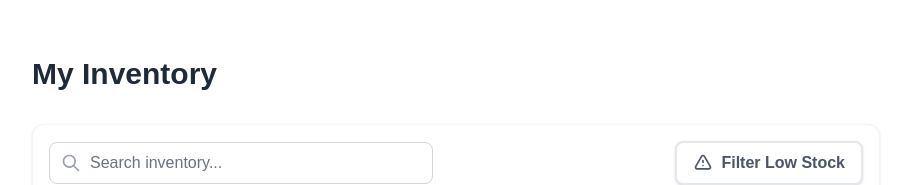
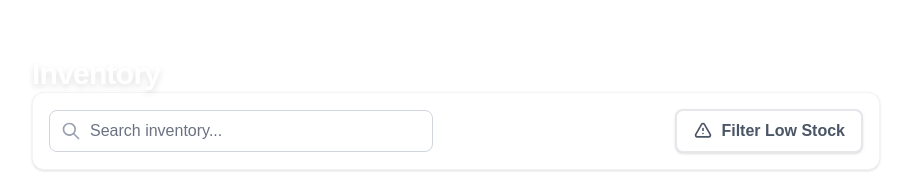
Before and after one commit to Tonyzhang1206/Inventory, a Next.js app in the folder inventory/: page / in a window 1280 px wide. Shown: the top 185 px of the page, without its empty margins (184-1095 px from the left). Built offline with nearby package versions, Linux system fonts and the light colour scheme; no server answers; the database is empty.

Commit message:
Working on visuals

```diff
--- a/inventory/app/components/InventoryLists.tsx
+++ b/inventory/app/components/InventoryLists.tsx
@@ -133,7 +133,9 @@ export default function InventoryLists() {
 
     return (
     <div className="max-w-4xl mx-auto p-4 md:p-6">
-      <h1 className="text-3xl font-bold mb-8 text-gray-800">My Inventory</h1>
+      <h1 className="text-3xl font-extrabold text-white tracking-tight drop-shadow-md">
+  Inventory
+</h1>
 
 {/* ========================================== */}
       {/* CONTROL PANEL: SEARCH & FILTERS */}
```
Also changed, not shown: 1 other file (tests, documents, lock files or other folders).
